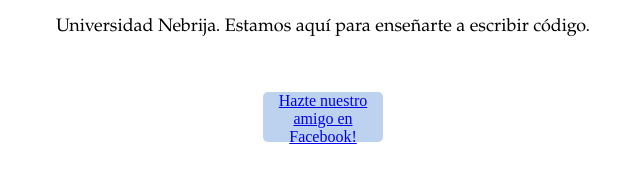
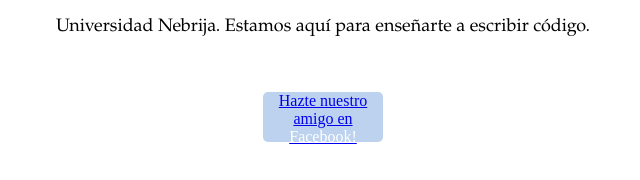
Before and after one commit to spetrovas99/ejercicio-2, a plain HTML site: page index.html in a window 1280 px wide. Shown: the part 110-290 px from the top of the page, without its empty margins (317-957 px from the left). Drawn offline with Linux system fonts and the light colour scheme.

Commit message:
Update stylesheet.css

```diff
--- a/stylesheet.css
+++ b/stylesheet.css
@@ -21,3 +21,9 @@ div{
 	text-align: center;
 
 }
+span{
+	<b>   d  </b>
+	font-size: 18px;
+	color: #ffffff;
+
+}
```
